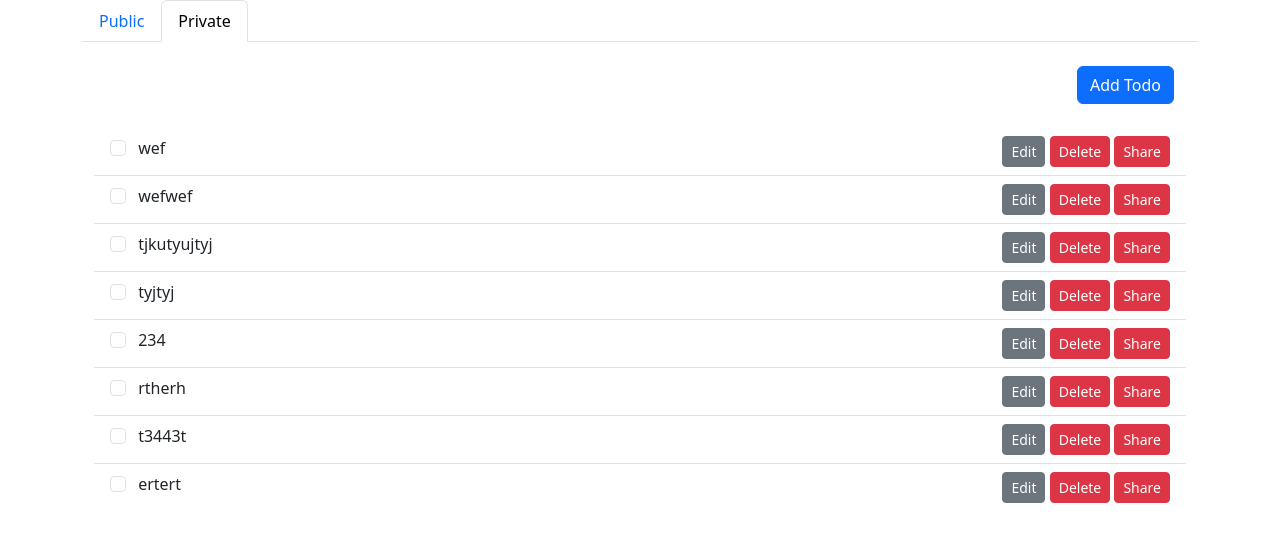
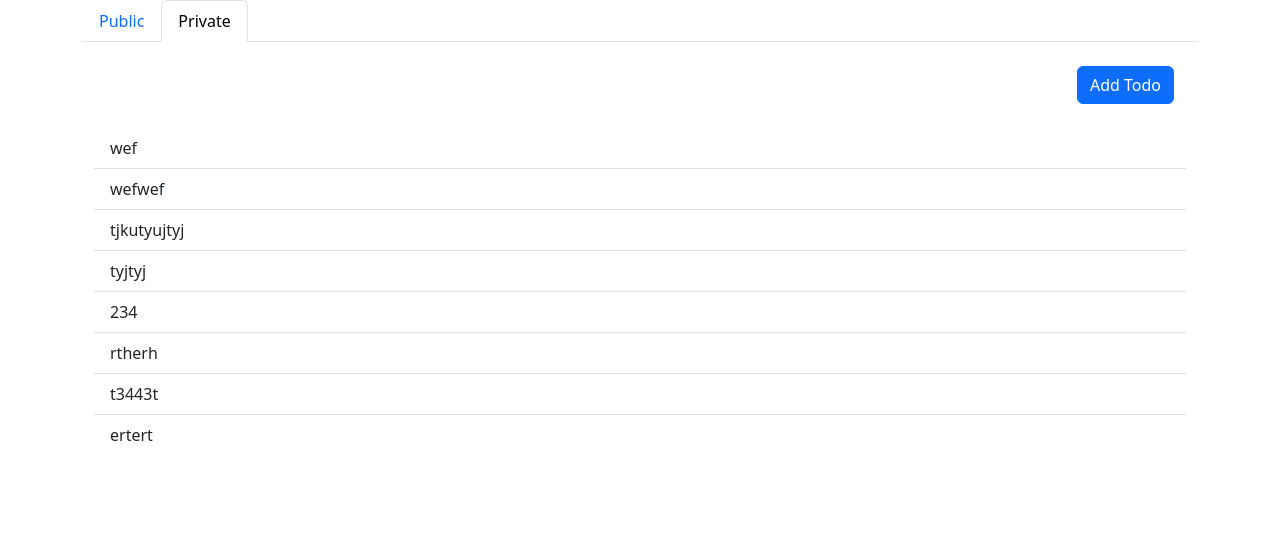
Before and after one commit to kd123r/toodosite, a Django app: page /private/ in a window 1280 px wide. Shown: the part 56-598 px from the top of the page. Run offline with Django 5.2, Linux system fonts and the light colour scheme; a user stored in the database is signed in; data comes from the database, SQL or seed files in the repository; both versions use the stored data as it was after the commit.

Commit message:
show/hide buttons

```diff
--- a/toodo/static/toodo/script.js
+++ b/toodo/static/toodo/script.js
@@ -26,6 +26,7 @@ function addTodo(url, payload) {
       },
       success: (data) => {
         $('.list-group').append(data);
+        showOrHideNoTodo();
       },
       error: (error) => {
         console.error(error);
@@ -45,6 +46,7 @@ function deleteTodo(url) {
       success: (data) => {
         console.log(data);
         $("#todo" + data.deleted).remove();
+        showOrHideNoTodo();
       },
       error: (error) => {
         console.error(error);
@@ -92,3 +94,11 @@ function completedTodo(url, payload) {
         }
     });
 }
+
+function showOrHideNoTodo() {
+    if ($("#todolist li").length === 0) {
+      $("#noTodoMsg").show();
+    } else if ($("#todolist li").length > 0) {
+      $("#noTodoMsg").hide();
+    }
+  }
--- a/toodo/templates/toodo/private.html
+++ b/toodo/templates/toodo/private.html
@@ -56,9 +56,10 @@
           </div>
         </div>
     </div>
-    <ul class="list-group list-group-flush mt-4">
+    <ul class="list-group list-group-flush mt-4" id="todolist">
     {% include 'toodo/todo_items.html' with todos=private_todos %}
     </ul>
+    <p id="noTodoMsg" style="display: none;">There are no todos to display.</p>
     <script src="https://code.jquery.com/jquery-3.6.4.min.js"></script>
     <script>
       $("#addTodoForm").on('submit', (e) => {
@@ -88,6 +89,12 @@
         updateTodo(url, formData);
         $("#editTodoForm").trigger("reset");
       });
+      $(document).on('click', '.edit-btn', function() {
+          const url = $(this).data('url');
+          const text = $(this).data('text');
+          $('#edit_todo_text').val(text);
+          $('#editTodoForm').attr('action', url);
+      });
       $(document).on('click', '.delete-btn', function() {
           const url = $(this).data('url');
           deleteTodo(url);
@@ -99,7 +106,18 @@
           };
           completedTodo(url, formData);
       });
+      $(document).on({
+          mouseover: function() {
+              $(this).find('.form-check-input').show();
+              $(this).find('.btn').show();
+          },
+          mouseout: function() {
+              $(this).find('.form-check-input').hide();
+              $(this).find('.btn').hide();
+          }
+      }, '.list-group-item');
       $(document).ready(function() {
+          showOrHideNoTodo();
           const formFieldsContainer = $('#addTodoForm');
           const expandFormButton = $('#expandForm');
           const saveFormButton = $('#saveForm');
@@ -122,25 +140,6 @@
               expandFormButton.show()
           });
       });
-      function onCompDelShare(item) {
-          const itemUrl = $(item).data('url');
-          $('#mycompdelshareform').attr('action', itemUrl);
-          $('#mycompdelshareform').submit();
-      }
-      function onEdit(item) {
-          const itemUrl = $(item).data('update-url');
-          const itemText = $(item).data('text');
-          $('#edit_todo_text').val(itemText);
-          $('#myeditform').attr('action', itemUrl);
-      }
-      function showOptions(item) {
-          $(item).find('.form-check-input').show();
-          $(item).find('.btn').show();
-      }
-      function hideOptions(item) {
-          $(item).find('.form-check-input').hide();
-          $(item).find('.btn').hide();
-      }
     </script>
     <script src="{% static 'toodo/script.js' %}"></script>
 {% endblock %}
--- a/toodo/templates/toodo/todo_items.html
+++ b/toodo/templates/toodo/todo_items.html
@@ -2,15 +2,15 @@
     <li class="list-group-item list-group-item-action" id="todo{{ todo.id }}">
         <div class="d-flex">
         <div class="me-auto">
-            <input class="form-check-input me-2" type="checkbox" id="todoCheckbox{{ todo.id }}" {% if todo.completed %}checked{% endif %} data-url="{% url 'toodo:private_update' todo.id %}">
+            <input class="form-check-input me-2" style="display: none;" type="checkbox" id="todoCheckbox{{ todo.id }}" {% if todo.completed %}checked{% endif %} data-url="{% url 'toodo:private_update' todo.id %}">
             <label class="form-check-label {% if todo.completed %}text-decoration-line-through{% endif %}" for="todoCheckbox{{ todo.id }}">
                 {{ todo.todo_text }}
             </label>
         </div>
         <div>
-            <button type="button" id="todoEditButton{{ todo.id }}" class="btn btn-secondary btn-sm edit-btn" data-bs-toggle="modal" data-bs-target="#myModal" data-url="{% url 'toodo:private_update' todo.id %}" data-text="{{ todo.todo_text }}">Edit</button>
-            <button type="button" class="btn btn-danger btn-sm delete-btn" data-url="{% url 'toodo:private_update' todo.id %}">Delete</button>
-            <button type="button" class="btn btn-danger btn-sm">Share</button>
+            <button type="button" style="display: none;" id="todoEditButton{{ todo.id }}" class="btn btn-secondary btn-sm edit-btn" data-bs-toggle="modal" data-bs-target="#myModal" data-url="{% url 'toodo:private_update' todo.id %}" data-text="{{ todo.todo_text }}">Edit</button>
+            <button type="button" style="display: none;" class="btn btn-danger btn-sm delete-btn" data-url="{% url 'toodo:private_update' todo.id %}">Delete</button>
+            <button type="button" style="display: none;" class="btn btn-danger btn-sm">Share</button>
         </div>
         </div>
     </li>
```
Also changed, not shown: db.sqlite3.
